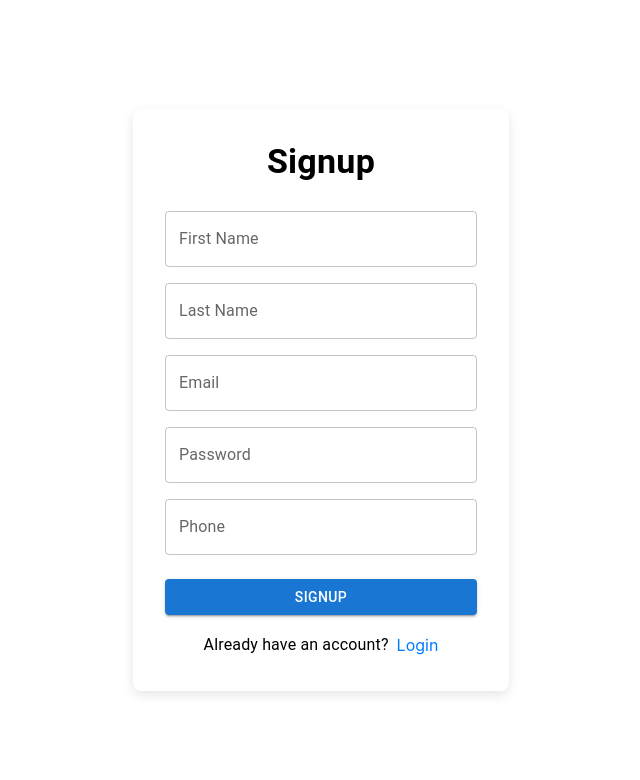
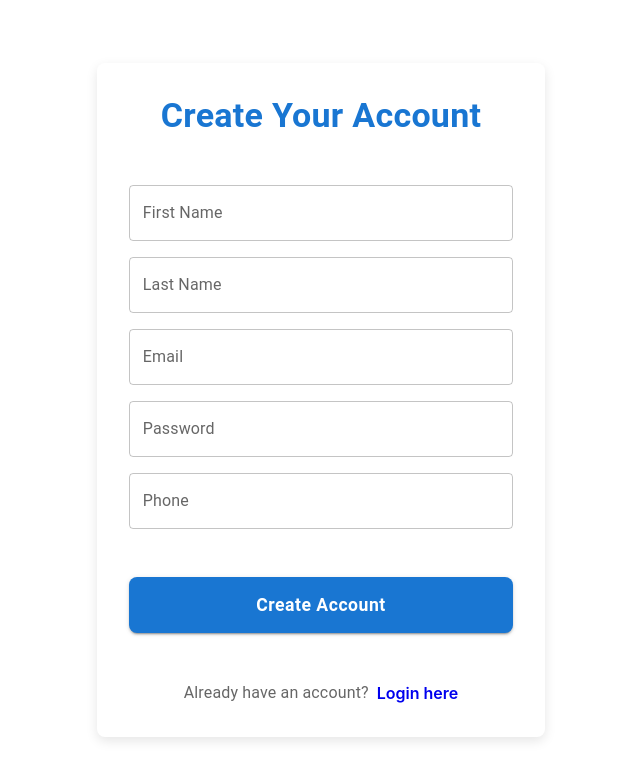
Before and after one commit to rakshajag13/brand-creators, a React (Create React App) app in the folder frontend/: page /register in a window 1280 px wide. Shown: the top 780 px of the page, without its empty margins (351-991 px from the left). Built offline with nearby package versions, Linux system fonts and the light colour scheme.

Commit message:
refactor context

```diff
--- a/frontend/src/components/Register/index.tsx
+++ b/frontend/src/components/Register/index.tsx
@@ -89,8 +89,12 @@ export const Register: React.FC = () => {
             textAlign="center"
             fontWeight="bold"
             gutterBottom
+            sx={{
+              marginBottom: "2rem",
+              color: "primary.main",
+            }}
           >
-            Signup
+            Create Your Account
           </Typography>
 
           {FORM_FIELDS.map((field) => (
@@ -109,26 +113,47 @@ export const Register: React.FC = () => {
             variant="contained"
             color="primary"
             fullWidth
-            sx={{ marginTop: "0.5rem" }}
+            size="large"
+            sx={{
+              marginTop: "2rem",
+              marginBottom: "1.5rem",
+              padding: "0.8rem",
+              borderRadius: "8px",
+              textTransform: "none",
+              fontSize: "1.1rem",
+              fontWeight: 600,
+              "&:hover": {
+                transform: "translateY(-1px)",
+                boxShadow: "0 5px 15px rgba(0,0,0,0.1)",
+              },
+              transition: "all 0.2s ease-in-out",
+            }}
           >
-            Signup
+            Create Account
           </Button>
 
           <Grid2
             container
             justifyContent="center"
-            display="flex"
             alignItems="center"
+            spacing={1}
+            sx={{ marginTop: "0.5rem" }}
           >
-            <Typography variant="subtitle1">
-              Already have an account?
-            </Typography>
-            <Grid2 sx={{ marginLeft: "0.5rem" }}>
+            <Grid2>
+              <Typography variant="body1" color="text.secondary">
+                Already have an account?
+              </Typography>
+            </Grid2>
+            <Grid2>
               <Link
                 to="/login"
-                style={{ textDecoration: "none", color: "#007BFF" }}
+                style={{
+                  textDecoration: "none",
+                  color: "primary.main",
+                  fontWeight: 600,
+                }}
               >
-                Login
+                Login here
               </Link>
             </Grid2>
           </Grid2>
--- a/frontend/src/context/AuthContext.tsx
+++ b/frontend/src/context/AuthContext.tsx
@@ -2,110 +2,144 @@ import React, { createContext, useContext, useEffect, useState } from "react";
 import { User, LoginData, RegisterData, AuthResponse } from "../types/auth";
 import { BrandSignupData } from "types/brandSignup";
 
-
 interface AuthContextType {
   user: User | null;
   isLoading: boolean;
-    login: (data: LoginData) => Promise<{ data: User | null, error: string | null }>;
+  login: (
+    data: LoginData
+  ) => Promise<{ data: User | null; error: string | null }>;
   register: (data: RegisterData) => Promise<void>;
   logout: () => void;
   isLoggedIn: () => boolean;
-    brandSignup: (data: BrandSignupData) => Promise<{ id: number; email: string }>;
+  brandSignup: (
+    data: BrandSignupData
+  ) => Promise<{ id: number; email: string }>;
 }
 
 const AuthContext = createContext<AuthContextType | null>(null);
 
-export const AuthProvider: React.FC<{ children: React.ReactNode }> = ({ children }) => {
+// API endpoints
+const API_BASE_URL = "http://localhost:4000/api/auth";
+const ENDPOINTS = {
+  login: `${API_BASE_URL}/login`,
+  register: `${API_BASE_URL}/register`,
+  brandSignup: `${API_BASE_URL}/brand-signup`,
+} as const;
+
+// API service
+const authService = {
+  async makeRequest<T>(endpoint: string, data: unknown): Promise<T> {
+    const response = await fetch(endpoint, {
+      method: "POST",
+      headers: { "Content-Type": "application/json" },
+      body: JSON.stringify(data),
+    });
+
+    if (!response.ok) {
+      throw new Error(`Request failed with status ${response.status}`);
+    }
+
+    return response.json();
+  },
+};
+
+export const AuthProvider: React.FC<{ children: React.ReactNode }> = ({
+  children,
+}) => {
   const [user, setUser] = useState<User | null>(null);
   const [isLoading, setIsLoading] = useState(true);
 
   useEffect(() => {
+    const initializeAuth = () => {
       const token = localStorage.getItem("token");
-        if (token) {
-            // Verify token and get user data
-            // This would be an API call to verify the token
+      const savedUser = localStorage.getItem("user");
+
+      if (token && savedUser) {
+        try {
+          setUser(JSON.parse(savedUser));
+        } catch (error) {
+          // Invalid user data in localStorage
+          localStorage.removeItem("token");
+          localStorage.removeItem("user");
+        }
+      }
       setIsLoading(false);
-        } else {
-            setIsLoading(false);
-        }
+    };
+
+    initializeAuth();
   }, []);
-
 
   const login = async (data: LoginData) => {
     try {
-            const res = await fetch("http://localhost:4000/api/auth/login", {
-                method: "POST",
-                body: JSON.stringify(data),
-                headers: { "Content-Type": "application/json" },
-            });
-
-            if (!res.ok) {
-                return {
-                    error: "Invalid Credentials",
-                    data: null
-                }
-            }
-            const auth: AuthResponse = await res.json();
+      const auth = await authService.makeRequest<AuthResponse>(
+        ENDPOINTS.login,
+        data
+      );
       localStorage.setItem("token", auth.token as string);
       localStorage.setItem("user", JSON.stringify(auth.user));
       setUser(auth.user);
       return { data: auth.user, error: null };
     } catch (error) {
-            return { error: "Invalid Credentials", data: null }
+      return { error: "Invalid credentials", data: null };
     }
   };
+
   const register = async (data: RegisterData) => {
     try {
-            const res = await fetch("http://localhost:4000/api/auth/register", {
-                method: "POST",
-                body: JSON.stringify(data),
-                headers: { "Content-Type": "application/json" },
-            })
-            if (!res.ok) {
-                throw new Error("Failed to Register");
-            }
-            const auth: AuthResponse = await res.json();
+      const auth = await authService.makeRequest<AuthResponse>(
+        ENDPOINTS.register,
+        data
+      );
       localStorage.setItem("token", auth.token as string);
+      localStorage.setItem("user", JSON.stringify(auth.user));
       setUser(auth.user);
-
     } catch (error) {
-            throw error;
+      throw new Error("Registration failed. Please try again.");
     }
   };
 
   const brandSignup = async (data: BrandSignupData) => {
     try {
-            const res = await fetch("http://localhost:4000/api/auth/brand-signup", {
-                method: "POST",
-                body: JSON.stringify(data),
-                headers: { "Content-Type": "application/json" },
-            })
-            if (!res.ok) {
-                throw new Error("Failed to Signup");
-            }
-            const { id, email } = await res.json();
-            return { id, email };
-
+      return await authService.makeRequest<{ id: number; email: string }>(
+        ENDPOINTS.brandSignup,
+        data
+      );
     } catch (error) {
-            throw error;
+      throw new Error("Brand signup failed. Please try again.");
     }
   };
+
   const logout = () => {
     localStorage.removeItem("token");
+    localStorage.removeItem("user");
     setUser(null);
   };
 
   const isLoggedIn = () => {
-        return !!localStorage.getItem("user") && !!localStorage.getItem("token");
+    const token = localStorage.getItem("token");
+    const user = localStorage.getItem("user");
+    return !!token && !!user;
   };
 
-    return (<AuthContext.Provider value={{ user, isLoading, login, register, logout, isLoggedIn, brandSignup }}>
+  return (
+    <AuthContext.Provider
+      value={{
+        user,
+        isLoading,
+        login,
+        register,
+        logout,
+        isLoggedIn,
+        brandSignup,
+      }}
+    >
       {children}
-    </AuthContext.Provider>)
+    </AuthContext.Provider>
+  );
 };
 
 export const useAuth = () => {
   const context = useContext(AuthContext);
-    if (!context) throw new Error('useAuth must be used within an AuthProvider');
+  if (!context) throw new Error("useAuth must be used within an AuthProvider");
   return context;
 };
```
Lines whose indentation alone changed are shown as unchanged.
